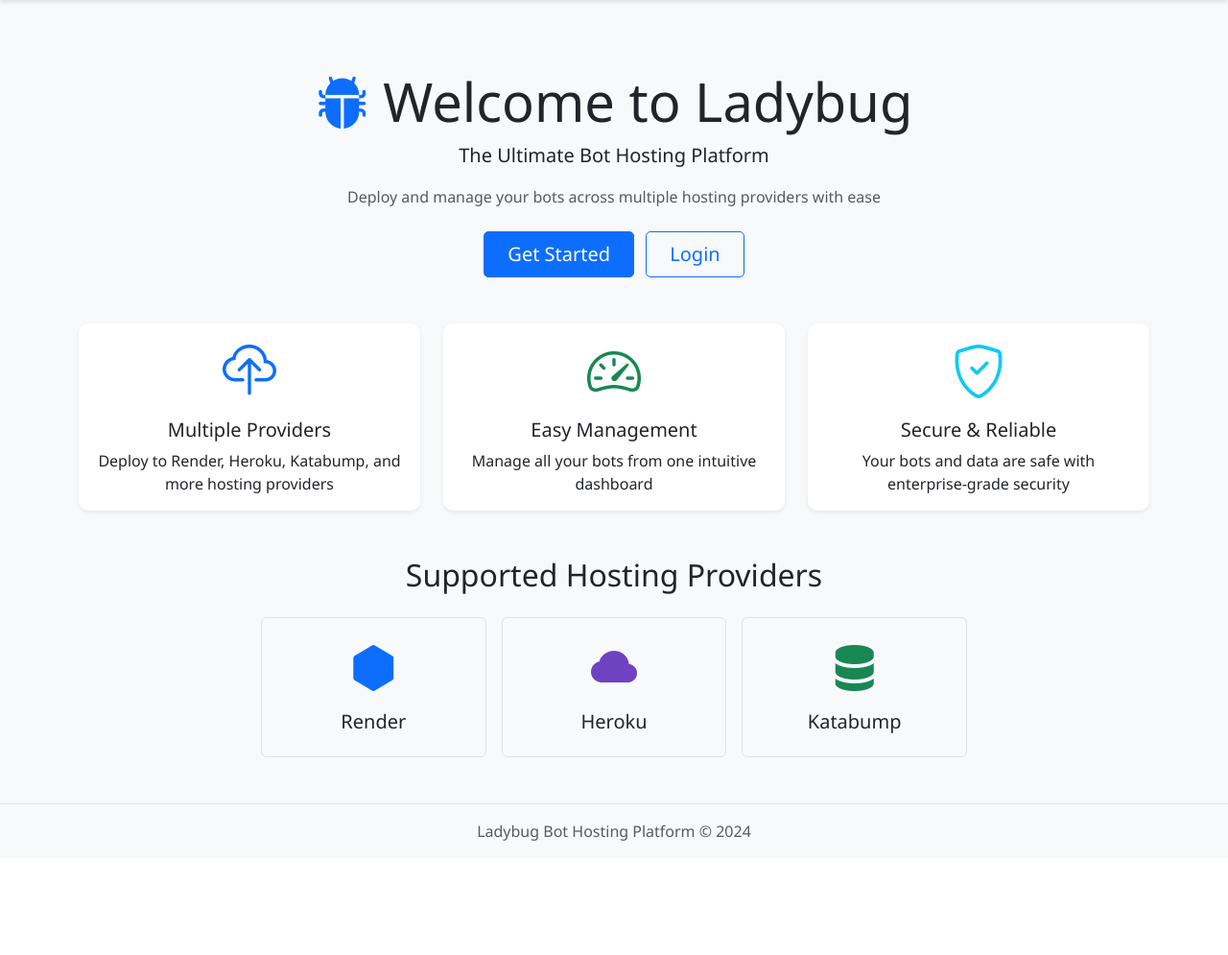
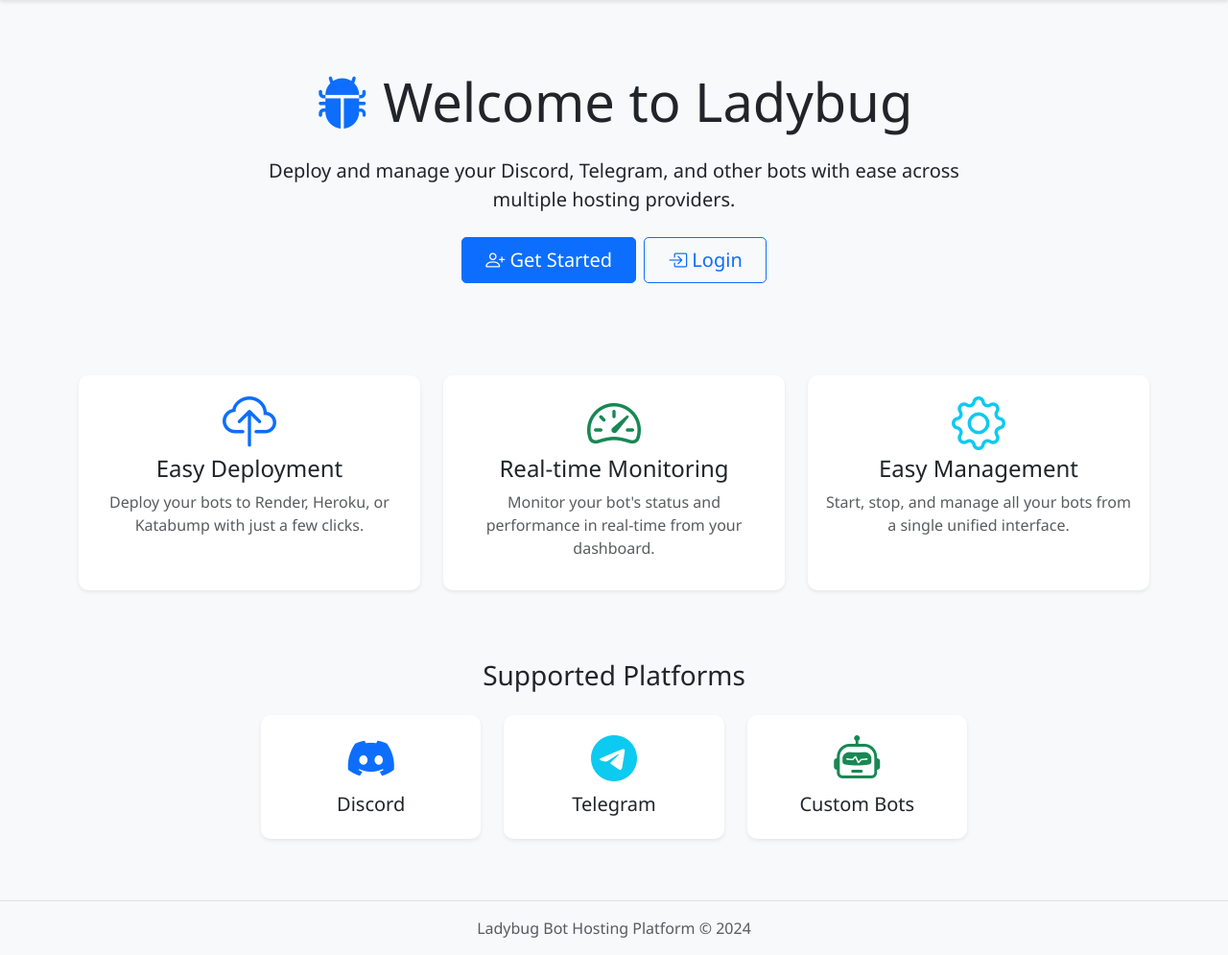
Before and after one commit to mrntando-dev/Ladybug-Bot, a Flask app: page / in a window 1280 px wide. Shown: the part 62-1057 px from the top of the page at 96% size. Before the commit the page ends 938 px from the top, so only its background shows below. Run offline with Flask 3, Linux system fonts and the light colour scheme.

Commit message:
Update index.html

```diff
--- a/templates/index.html
+++ b/templates/index.html
@@ -1,73 +1,97 @@
 {% extends "base.html" %}
+
+{% block title %}Home - Ladybug{% endblock %}
 
 {% block content %}
 <div class="row mt-5">
-    <div class="col-md-8 mx-auto text-center">
-        <h1 class="display-4"><i class="bi bi-bug-fill text-primary"></i> Welcome to Ladybug</h1>
-        <p class="lead">The Ultimate Bot Hosting Platform</p>
-        <p class="text-muted">Deploy and manage your bots across multiple hosting providers with ease</p>
+    <div class="col-lg-8 mx-auto text-center">
+        <h1 class="display-4 mb-4">
+            <i class="bi bi-bug-fill text-primary"></i> Welcome to Ladybug
+        </h1>
+        <p class="lead mb-4">
+            Deploy and manage your Discord, Telegram, and other bots with ease across multiple hosting providers.
+        </p>
 
-        <div class="mt-4">
-            {% if current_user.is_authenticated %}
-            <a href="{{ url_for('dashboard') }}" class="btn btn-primary btn-lg">Go to Dashboard</a>
-            {% else %}
-            <a href="{{ url_for('register') }}" class="btn btn-primary btn-lg me-2">Get Started</a>
-            <a href="{{ url_for('login') }}" class="btn btn-outline-primary btn-lg">Login</a>
-            {% endif %}
+        {% if not current_user.is_authenticated %}
+        <div class="d-grid gap-2 d-md-flex justify-content-md-center mb-5">
+            <a href="{{ url_for('register') }}" class="btn btn-primary btn-lg px-4">
+                <i class="bi bi-person-plus"></i> Get Started
+            </a>
+            <a href="{{ url_for('login') }}" class="btn btn-outline-primary btn-lg px-4">
+                <i class="bi bi-box-arrow-in-right"></i> Login
+            </a>
         </div>
+        {% else %}
+        <div class="d-grid gap-2 d-md-flex justify-content-md-center mb-5">
+            <a href="{{ url_for('dashboard') }}" class="btn btn-primary btn-lg px-4">
+                <i class="bi bi-speedometer2"></i> Go to Dashboard
+            </a>
+            <a href="{{ url_for('deploy') }}" class="btn btn-success btn-lg px-4">
+                <i class="bi bi-cloud-upload"></i> Deploy New Bot
+            </a>
+        </div>
+        {% endif %}
     </div>
 </div>
 
 <div class="row mt-5">
-    <div class="col-md-4">
-        <div class="card shadow-sm h-100">
+    <div class="col-md-4 mb-4">
+        <div class="card h-100 shadow-sm">
             <div class="card-body text-center">
-                <i class="bi bi-cloud-upload display-4 text-primary"></i>
-                <h5 class="card-title mt-3">Multiple Providers</h5>
-                <p class="card-text">Deploy to Render, Heroku, Katabump, and more hosting providers</p>
+                <i class="bi bi-cloud-upload display-4 text-primary mb-3"></i>
+                <h4>Easy Deployment</h4>
+                <p class="text-muted">Deploy your bots to Render, Heroku, or Katabump with just a few clicks.</p>
             </div>
         </div>
     </div>
-    <div class="col-md-4">
-        <div class="card shadow-sm h-100">
+
+    <div class="col-md-4 mb-4">
+        <div class="card h-100 shadow-sm">
             <div class="card-body text-center">
-                <i class="bi bi-speedometer2 display-4 text-success"></i>
-                <h5 class="card-title mt-3">Easy Management</h5>
-                <p class="card-text">Manage all your bots from one intuitive dashboard</p>
+                <i class="bi bi-speedometer2 display-4 text-success mb-3"></i>
+                <h4>Real-time Monitoring</h4>
+                <p class="text-muted">Monitor your bot's status and performance in real-time from your dashboard.</p>
             </div>
         </div>
     </div>
-    <div class="col-md-4">
-        <div class="card shadow-sm h-100">
+
+    <div class="col-md-4 mb-4">
+        <div class="card h-100 shadow-sm">
             <div class="card-body text-center">
-                <i class="bi bi-shield-check display-4 text-info"></i>
-                <h5 class="card-title mt-3">Secure & Reliable</h5>
-                <p class="card-text">Your bots and data are safe with enterprise-grade security</p>
+                <i class="bi bi-gear display-4 text-info mb-3"></i>
+                <h4>Easy Management</h4>
+                <p class="text-muted">Start, stop, and manage all your bots from a single unified interface.</p>
             </div>
         </div>
     </div>
 </div>
 
 <div class="row mt-5">
-    <div class="col-md-8 mx-auto">
-        <h2 class="text-center mb-4">Supported Hosting Providers</h2>
-        <div class="row g-3">
-            <div class="col-md-4 text-center">
-                <div class="p-3 border rounded">
-                    <i class="bi bi-hexagon-fill text-primary" style="font-size: 3rem;"></i>
-                    <h5 class="mt-2">Render</h5>
+    <div class="col-lg-8 mx-auto">
+        <h3 class="text-center mb-4">Supported Platforms</h3>
+        <div class="row text-center">
+            <div class="col-md-4 mb-3">
+                <div class="card shadow-sm">
+                    <div class="card-body">
+                        <i class="bi bi-discord display-5 text-primary"></i>
+                        <h5 class="mt-2">Discord</h5>
+                    </div>
                 </div>
             </div>
-            <div class="col-md-4 text-center">
-                <div class="p-3 border rounded">
-                    <i class="bi bi-cloud-fill text-purple" style="font-size: 3rem;"></i>
-                    <h5 class="mt-2">Heroku</h5>
+            <div class="col-md-4 mb-3">
+                <div class="card shadow-sm">
+                    <div class="card-body">
+                        <i class="bi bi-telegram display-5 text-info"></i>
+                        <h5 class="mt-2">Telegram</h5>
+                    </div>
                 </div>
             </div>
-            <div class="col-md-4 text-center">
-                <div class="p-3 border rounded">
-                    <i class="bi bi-server text-success" style="font-size: 3rem;"></i>
-                    <h5 class="mt-2">Katabump</h5>
+            <div class="col-md-4 mb-3">
+                <div class="card shadow-sm">
+                    <div class="card-body">
+                        <i class="bi bi-robot display-5 text-success"></i>
+                        <h5 class="mt-2">Custom Bots</h5>
+                    </div>
                 </div>
             </div>
         </div>
```
